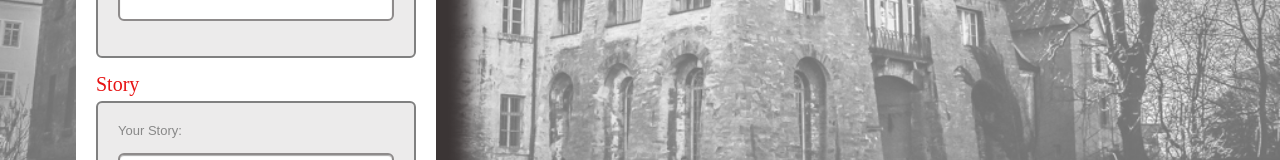
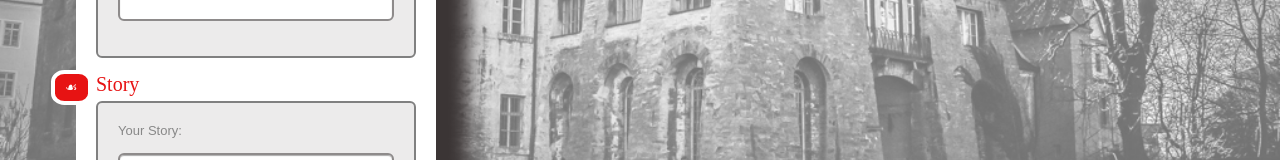
Before and after one commit to Nedev-Miroslav/ScaryProjectExample, a plain HTML site: page index.html in a window 1280 px wide. Shown: the part 441-601 px from the top of the page. Drawn offline with Linux system fonts and the light colour scheme.

Commit message:
add new span

```diff
--- a/index.html
+++ b/index.html
@@ -33,7 +33,7 @@
           </label>
         </div>
 
-        <div class="section">
+        <div class="section"><span>&#9753;</span>
           Story</div>
         <div class="inner-wrap">
           <label for="story">Your Story:</label>
```
